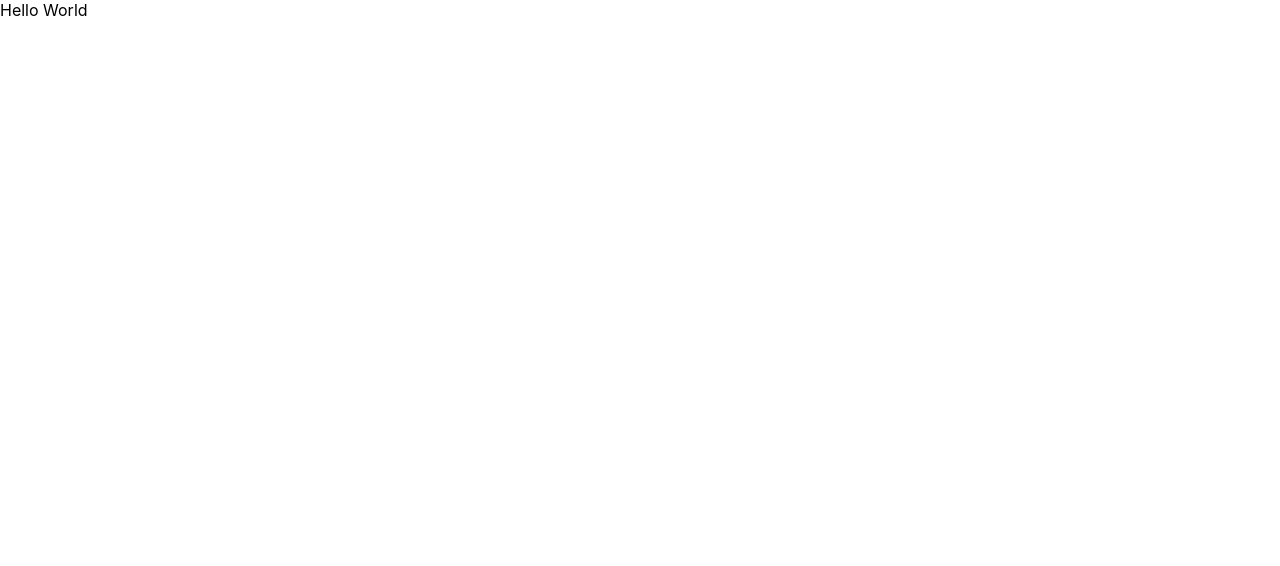
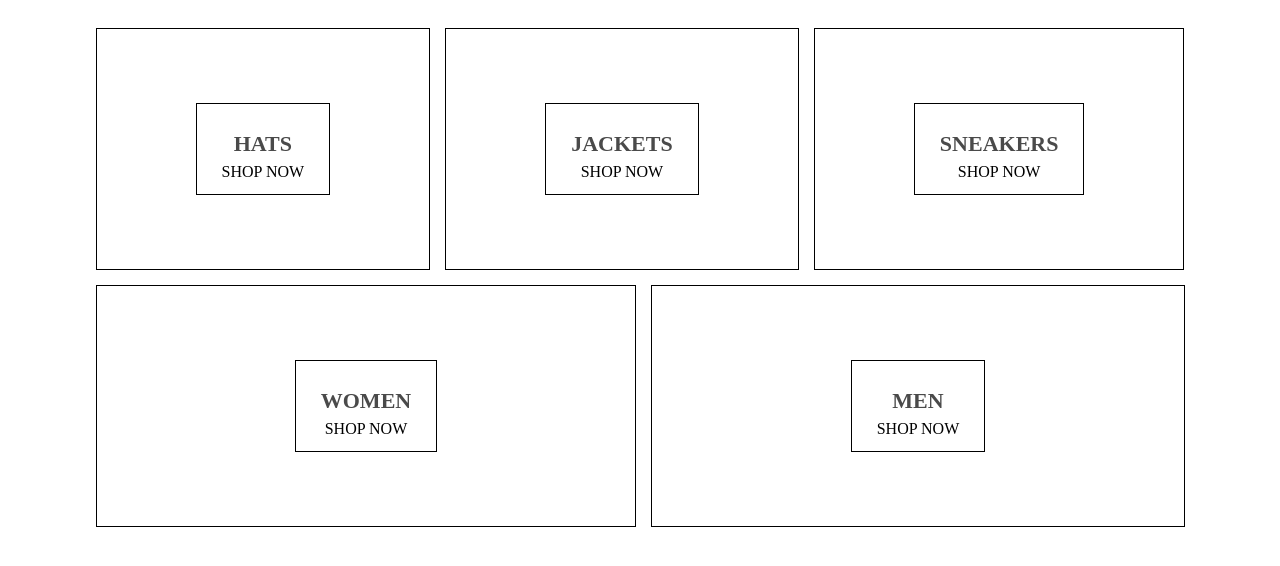
Before and after one commit to danielccunha/crwn-clothing, a React (Create React App) app: page / in a window 1280 px wide. Shown: the top 566 px of the page. Built offline with nearby package versions, Linux system fonts and the light colour scheme.

Commit message:
feat: Initialized home page

```diff
--- a/package.json
+++ b/package.json
@@ -6,6 +6,7 @@
     "@testing-library/jest-dom": "^4.2.4",
     "@testing-library/react": "^9.3.2",
     "@testing-library/user-event": "^7.1.2",
+    "node-sass": "^4.14.1",
     "react": "^16.13.1",
     "react-dom": "^16.13.1",
     "react-scripts": "3.4.1"
--- a/src/App.js
+++ b/src/App.jsx
@@ -1,7 +1,9 @@
 import React from "react";
 
+import Home from "./pages/Home";
+
 function App() {
-  return <div>Hello World</div>;
+  return <Home />;
 }
 
 export default App;
--- a/src/index.css
+++ /dev/null
@@ -1,13 +0,0 @@
-body {
-  margin: 0;
-  font-family: -apple-system, BlinkMacSystemFont, 'Segoe UI', 'Roboto', 'Oxygen',
-    'Ubuntu', 'Cantarell', 'Fira Sans', 'Droid Sans', 'Helvetica Neue',
-    sans-serif;
-  -webkit-font-smoothing: antialiased;
-  -moz-osx-font-smoothing: grayscale;
-}
-
-code {
-  font-family: source-code-pro, Menlo, Monaco, Consolas, 'Courier New',
-    monospace;
-}
--- a/src/index.js
+++ b/src/index.js
@@ -1,7 +1,7 @@
 import React from "react";
 import ReactDOM from "react-dom";
 
-import "./index.css";
+import "./styles/global.css";
 
 import App from "./App";
 
--- /dev/null
+++ b/src/pages/Home/index.jsx
@@ -0,0 +1,44 @@
+import React from "react";
+
+import "./styles.scss";
+
+const Home = () => {
+  return (
+    <div className="home-page">
+      <div className="directory-menu">
+        <div className="menu-item">
+          <div className="content">
+            <h1 className="title">HATS</h1>
+            <span className="subtitle">SHOP NOW</span>
+          </div>
+        </div>
+        <div className="menu-item">
+          <div className="content">
+            <h1 className="title">JACKETS</h1>
+            <span className="subtitle">SHOP NOW</span>
+          </div>
+        </div>
+        <div className="menu-item">
+          <div className="content">
+            <h1 className="title">SNEAKERS</h1>
+            <span className="subtitle">SHOP NOW</span>
+          </div>
+        </div>
+        <div className="menu-item">
+          <div className="content">
+            <h1 className="title">WOMEN</h1>
+            <span className="subtitle">SHOP NOW</span>
+          </div>
+        </div>
+        <div className="menu-item">
+          <div className="content">
+            <h1 className="title">MEN</h1>
+            <span className="subtitle">SHOP NOW</span>
+          </div>
+        </div>
+      </div>
+    </div>
+  );
+};
+
+export default Home;
--- /dev/null
+++ b/src/pages/Home/styles.scss
@@ -0,0 +1,54 @@
+.home-page {
+  display: flex;
+  flex-direction: column;
+  align-items: center;
+  padding: 20px 80px;
+}
+
+.directory-menu {
+  width: 100%;
+  display: flex;
+  flex-wrap: wrap;
+  justify-content: space-between;
+}
+
+.menu-item {
+  min-width: 30%;
+  height: 240px;
+  flex: 1 1 auto;
+  display: flex;
+  align-items: center;
+  justify-content: center;
+  border: 1px solid black;
+  margin: 0 7.5px 15px;
+
+  &:first-child {
+    margin-right: 7.5px;
+  }
+
+  &:last-child {
+    margin-left: 7.5px;
+  }
+
+  .content {
+    height: 90px;
+    padding: 0 25px;
+    display: flex;
+    flex-direction: column;
+    align-items: center;
+    justify-content: center;
+    border: 1px solid black;
+
+    .title {
+      font-weight: bold;
+      margin-bottom: 6px;
+      font-size: 22px;
+      color: #4a4a4a;
+    }
+
+    .subtitle {
+      font-weight: lighter;
+      font-size: 16px;
+    }
+  }
+}
```
Also changed, not shown: src/styles/global.css (added), 2 other files (tests, documents, lock files or other folders).
